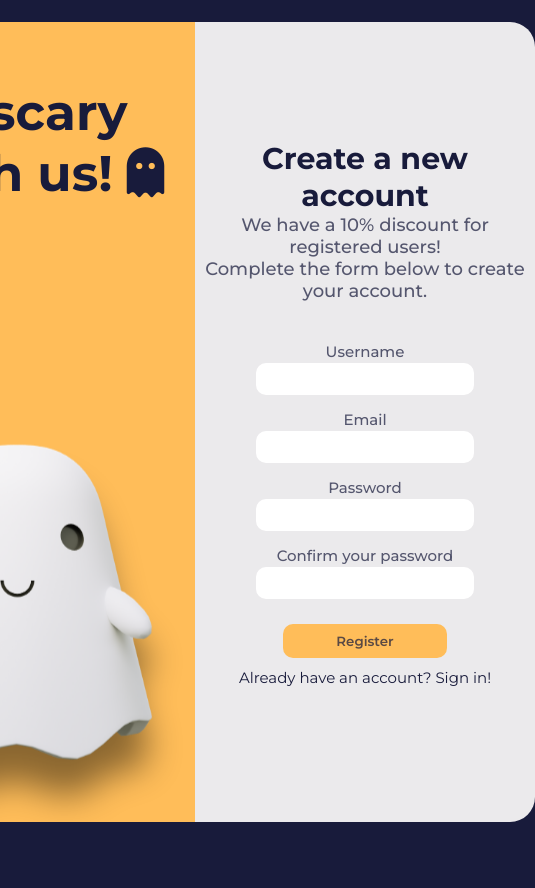
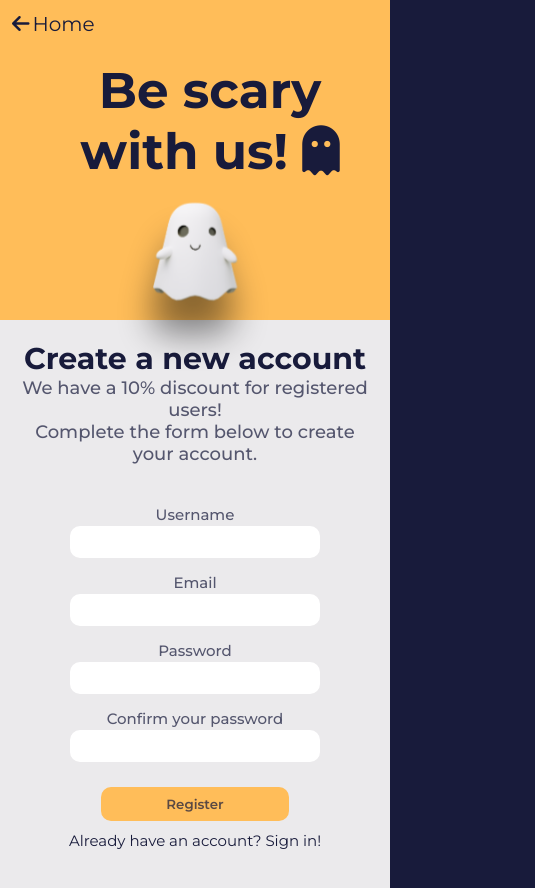
Before and after one commit to LucaCuello/SpookyShopEcommerce, a plain HTML site: page register.html in a window 390 px wide. Shown: the whole page, 535 px wide, since content can reach past the window. Before the commit the page ends 844 px from the top, so only its background shows below. Drawn offline with Linux system fonts and the light colour scheme; a web font is replaced by a local one.

Commit message:
added responsive on register

```diff
--- a/assets/css/register.css
+++ b/assets/css/register.css
@@ -7,7 +7,6 @@ body {
     justify-content: center;
     align-items: center;
     width: 100%;
-    height: 100vh;
     min-height: 100vh;
     background-color: var(--spooky--black);
 }
@@ -25,11 +24,12 @@ body {
 
 .title {
     position: absolute;
+    color: var(--spooky--black);
+    font-weight: bold;
+    text-align: center;
     top: 60px;
     left: 50px;
     font-size: 50px;
-    color: var(--spooky--black);
-    font-weight: bold;
 }
 
 .home {
@@ -174,6 +174,7 @@ body {
 }
 
 #sign-in {
+    text-align: center;
     margin-top: -5px;
     font-size: 15px;
 }
--- /dev/null
+++ b/assets/css/responsive-login-register.css
@@ -0,0 +1,57 @@
+@media screen and (max-width: 1000px) {
+    .title {
+        padding-right: 20px;
+    }
+
+    .register-title {
+        padding: 0 20px;
+    }
+}
+
+@media screen and (max-width: 730px) {
+    .register-container {
+        flex-direction: column;
+        border-radius: unset;
+        height: 100%;
+        width: 100%;
+    }
+
+    .ghost-section,
+    .register-section {
+        width: 100%;
+    }
+
+    .register-ghost {
+        width: 100px;
+        height: auto;
+        bottom: 20px;
+    }
+
+    .ghost-section {
+        display: flex;
+        justify-content: center;
+        align-items: center;
+        height: 320px;
+    }
+
+    .register-container {
+        height: unset;
+        min-width: unset;
+        min-height: 100vh;
+        margin: 0;
+    }
+
+    .register-title h2 {
+        padding-top: 20px;
+    }
+
+    #sign-in {
+        padding-bottom: 20px;
+    }
+}
+
+@media screen and (max-width: 330px) {
+    .register-ghost {
+        display: none;
+    }
+}
--- a/assets/css/responsive-main.css
+++ b/assets/css/responsive-main.css
@@ -27,7 +27,7 @@
     header {
         width: 100%;
         flex-direction: row;
-        justify-content: space-around;
+        justify-content: space-evenly;
     }
 
     .hamburger,
@@ -122,6 +122,10 @@
 }
 
 @media screen and (max-width: 425px) {
+    header {
+        justify-content: space-around;
+    }
+
     .title-container {
         display: none;
     }
--- a/register.html
+++ b/register.html
@@ -1,5 +1,6 @@
 <!DOCTYPE html>
 <html lang="en">
+
 <head>
     <meta charset="UTF-8">
     <meta http-equiv="X-UA-Compatible" content="IE=edge">
@@ -7,12 +8,15 @@
     <title>Register | SpookyShop</title>
     <link rel="shortcut icon" href="assets/img/ico.png" type="image/x-icon">
     <link rel="stylesheet" href="assets/css/register.css">
+    <link rel="stylesheet" href="assets/css/responsive-login-register.css">
     <script src="https://kit.fontawesome.com/b32c38a463.js" crossorigin="anonymous"></script>
 </head>
+
 <body>
     <div class="register-container">
         <div class="ghost-section">
-            <img src="assets/img/main-ghost.png" alt="cute ghost looking at you" class="register-ghost" draggable="false">
+            <img src="assets/img/main-ghost.png" alt="cute ghost looking at you" class="register-ghost"
+                draggable="false">
             <span class="home">
                 <i class="fa-solid fa-arrow-left"></i>
                 <a href="index.html" id="home-link">
@@ -41,7 +45,8 @@
                     <input type="password" name="password" id="password" autocomplete="on" class="input">
                 </label>
                 <label for="confirm-password"> Confirm your password
-                    <input type="password" name="confirm-password" id="confirm-password" autocomplete="on" class="input">
+                    <input type="password" name="confirm-password" id="confirm-password" autocomplete="on"
+                        class="input">
                 </label>
                 <button type="submit" id="register">Register</button>
                 <span id="sign-in">
@@ -60,4 +65,5 @@
     </div>
     <script src="assets/js/validation.js"></script>
 </body>
+
 </html>
```
Lines whose indentation alone changed are shown as unchanged.
